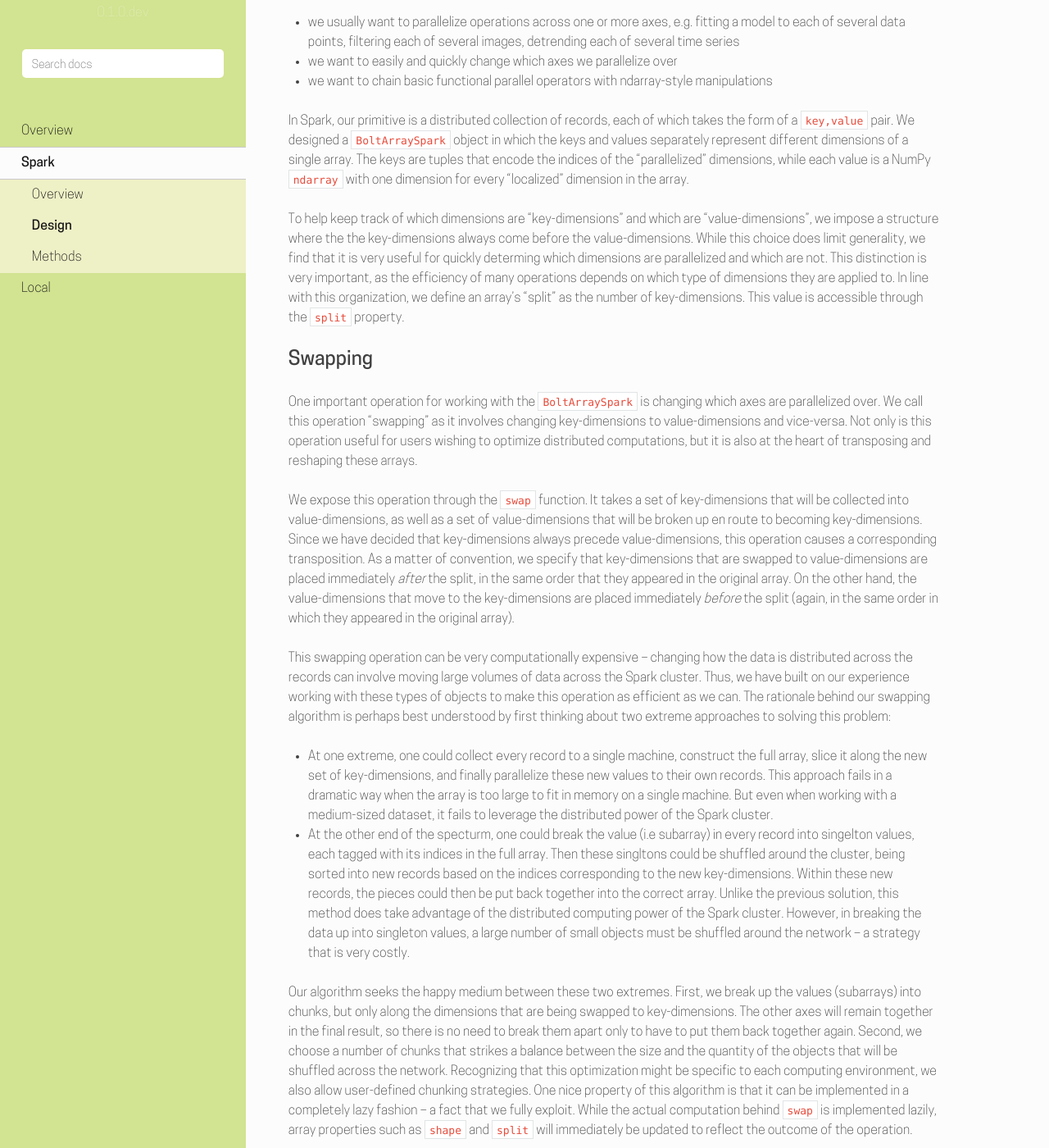
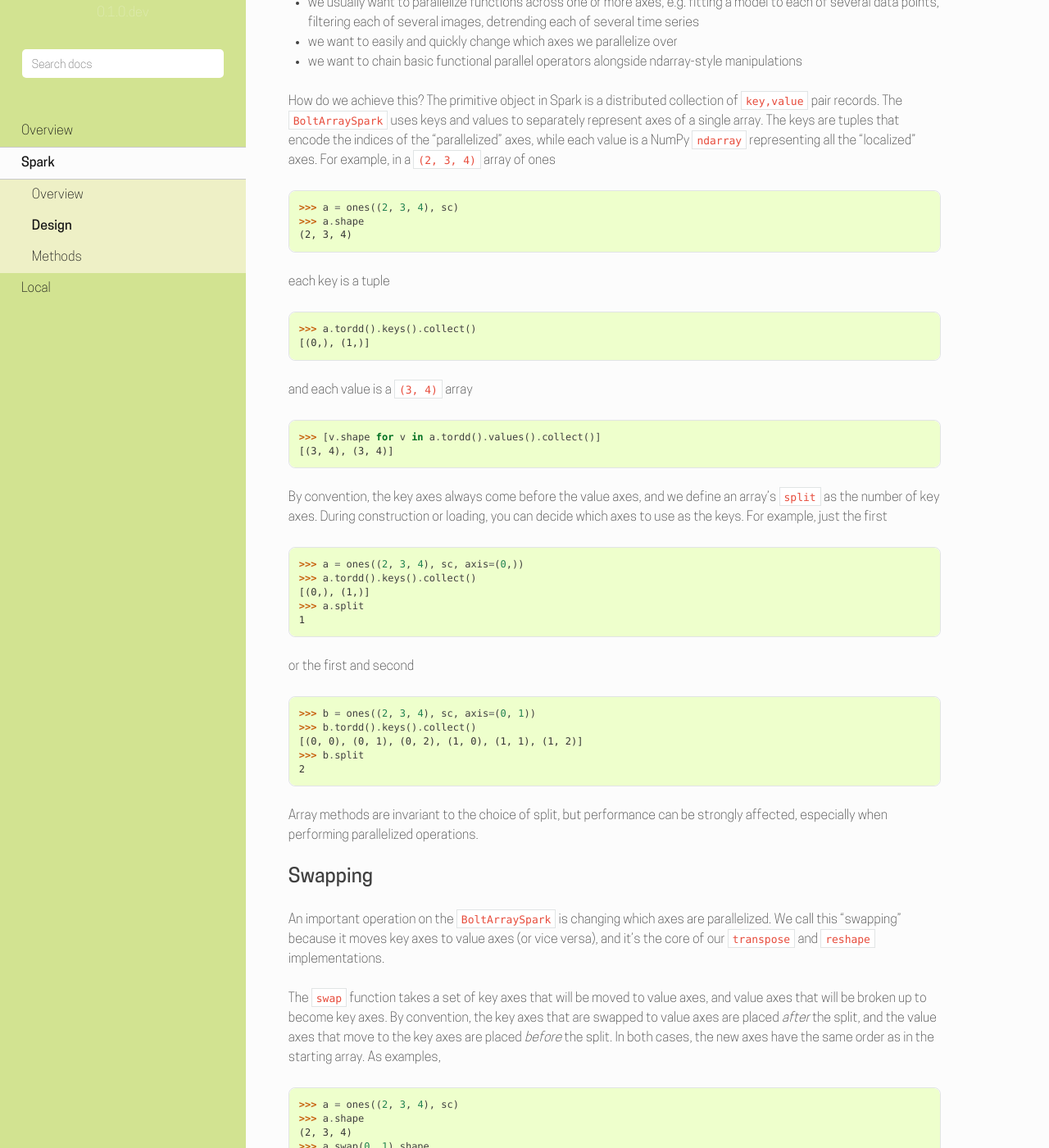
Before and after one commit to bolt-project/bolt, a Sphinx documentation site: the page built from docs/source/spark-design.rst, in a window 1280 px wide and 1400 px high, scrolled down 218 px. Shown: the whole window at 82% size. Built offline with Sphinx 7.4.7 and the Read the Docs theme 2.0.0, drawn with Linux system fonts in a browser that asks for light colours; some of the changed text lies outside the part shown.

Commit message:
Doc updates

```diff
--- a/docs/source/spark-design.rst
+++ b/docs/source/spark-design.rst
@@ -1,71 +1,150 @@
 Design
 =======
 
-Here we delve into the core design underlying the Spark bolt array. Our considerations were based on the following observations having worked with ndarray-like objects in Spark:
+Our design stems from several observations we've made working with ndarray-like objects in Spark:
 
-- we usually want to parallelize operations across one or more axes, e.g. fitting a model to each of several data points, filtering each of several images, detrending each of several time series
+- we usually want to parallelize functions across one or more axes, e.g. fitting a model to each of several data points, filtering each of several images, detrending each of several time series
 - we want to easily and quickly change which axes we parallelize over
-- we want to chain basic functional parallel operators with ndarray-style manipulations
+- we want to chain basic functional parallel operators alongside ndarray-style manipulations
 
-In Spark, our primitive is a distributed collection of records, each of which takes the form of a ``key,value`` pair. We designed a ``BoltArraySpark`` object
-in which the keys and values separately represent different dimensions of a single array. The keys are tuples that encode the indices of the "parallelized"
-dimensions, while each value is a NumPy ``ndarray`` with one dimension for every "localized" dimension in the array.
+How do we achieve this? The primitive object in Spark is a distributed collection of ``key,value`` pair records. The ``BoltArraySpark`` uses keys and values to separately represent axes of a single array. The keys are tuples that encode the indices of the "parallelized"
+axes, while each value is a NumPy ``ndarray`` representing all the "localized" axes. For example, in a ``(2, 3, 4)`` array of ones
 
-To help keep track of which dimensions
-are "key-dimensions" and which are "value-dimensions", we impose a structure where the the key-dimensions always come before the value-dimensions. While this
-choice does limit generality, we find that it is very useful for quickly determing which dimensions are parallelized and which are not. This distinction is very
-important, as the efficiency of many operations depends on which type of dimensions they are applied to. In line with this organization, we define an array's
-"split" as the number of key-dimensions. This value is accessible through the ``split`` property.
+.. code:: python
+
+ 	>>> a = ones((2, 3, 4), sc)
+ 	>>> a.shape
+ 	(2, 3, 4)
+
+each key is a tuple
+
+.. code:: python
+
+	>>> a.tordd().keys().collect()
+	[(0,), (1,)]
+
+and each value is a ``(3, 4)`` array
+
+.. code:: python
+
+	>>> [v.shape for v in a.tordd().values().collect()]
+	[(3, 4), (3, 4)]
+
+By convention, the key axes always come before the value axes, and we define an array's ``split`` as the number of key axes. During construction or loading, you can decide which axes to use as the keys. For example, just the first
+
+.. code:: python
+
+ 	>>> a = ones((2, 3, 4), sc, axis=(0,))
+ 	>>> a.tordd().keys().collect()
+ 	[(0,), (1,)]
+ 	>>> a.split
+ 	1
+
+or the first and second
+
+.. code:: python
+
+ 	>>> b = ones((2, 3, 4), sc, axis=(0, 1))
+ 	>>> b.tordd().keys().collect()
+ 	[(0, 0), (0, 1), (0, 2), (1, 0), (1, 1), (1, 2)]
+ 	>>> b.split
+ 	2
+
+Array methods are invariant to the choice of split, but performance can be strongly affected, especially when performing parallelized operations.
 
 Swapping
 --------
 
-One important operation for working with the ``BoltArraySpark`` is changing which axes are parallelized over. We call this operation "swapping" as it
-involves changing key-dimensions to value-dimensions and vice-versa. Not only is this operation useful for users wishing to optimize distributed computations,
-but it is also at the heart of transposing and reshaping these arrays.
+An important operation on the ``BoltArraySpark`` is changing which axes are parallelized. We call this "swapping" because it moves key axes to value axes (or vice versa), and it's the core of our ``transpose`` and ``reshape`` implementations.
 
-We expose this operation through the ``swap`` function. It takes a set of
-key-dimensions that will be collected into value-dimensions, as well as a set of value-dimensions that will be broken up en route to
-becoming key-dimensions. Since we have decided that key-dimensions always precede value-dimensions, this operation causes a corresponding transposition.
-As a matter of convention, we specify that key-dimensions that are swapped to value-dimensions are placed immediately *after* the split, in the same order that they
-appeared in the original array. On the other hand, the value-dimensions that move to the key-dimensions are placed immediately *before* the split (again,
-in the same order in which they appeared in the original array).
+The ``swap`` function takes a set of key axes that will be moved to value axes, and value axes that will be broken up to become key axes. By convention, the key axes that are swapped to value axes are placed *after* the split, and the value axes that move to the key axes are placed *before* the split. In both cases, the new axes have the same order as in the starting array. As examples,
 
-This swapping operation can be very computationally expensive -- changing how the data is distributed across the records can involve moving large volumes of data
-across the Spark cluster. Thus, we have built on our experience working with these types of objects to make this operation as efficient as we can. The rationale
-behind our swapping algorithm is perhaps best understood by first thinking about two extreme approaches to solving this problem:
+.. code:: python
 
-- At one extreme, one could collect every record to a single machine, construct the full array, slice it along the new set of key-dimensions, and finally parallelize these new values to their own records. This approach fails in a dramatic way when the array is too large to fit in memory on a single machine. But even when working with a medium-sized dataset, it fails to leverage the distributed power of the Spark cluster.
-- At the other end of the specturm, one could break the value (i.e subarray) in every record into singelton values, each tagged with its indices in the full array. Then these singltons could be shuffled around the cluster, being sorted into new records based on the indices corresponding to the new key-dimensions. Within these new records, the pieces could then be put back together into the correct array. Unlike the previous solution, this method does take advantage of the distributed computing power of the Spark cluster. However, in breaking the data up into singleton values, a large number of small objects must be shuffled around the network -- a strategy that is very costly.
+ 	>>> a = ones((2, 3, 4), sc)
+ 	>>> a.shape
+ 	(2, 3, 4)
+ 	>>> a.swap(0, 1).shape
+ 	(4, 2, 3)
+ 	>>> a.swap((0,), (0, 1)).shape
+ 	(3, 4, 2)
 
-Our algorithm seeks the happy medium between these two extremes. First, we break up the values (subarrays) into chunks, but only along the dimensions that are being
-swapped to key-dimensions. The other axes will remain together in the final result, so there is no need to break them apart only to have to put them
-back together again. Second, we choose a number of chunks that strikes a balance between the size and the quantity of the objects that will be shuffled across the network.
-Recognizing that this optimization might be specific to each computing environment, we also allow user-defined chunking strategies. One nice property of this
-algorithm is that it can be implemented in a completely lazy fashion -- a fact that we fully exploit. While the actual computation behind ``swap`` is implemented
-lazily, array properties such as ``shape`` and ``split`` will immediately be updated to reflect the outcome of the operation.
+One argument can be empty, for example, to move all axes into the keys. In this case, the shape stays the same
+
+.. code:: python
+
+ 	>>> b = a.swap((), (0, 1))
+ 	>>> a.shape
+ 	(2, 3, 4)
+ 	>>> b.shape
+ 	(2, 3, 4)
+
+but the split has changed
+
+.. code:: python
+
+ 	>>> a.split
+ 	1
+ 	>>> b.split
+ 	3
+
+the keys are now three dimensional
+
+.. code:: python
+
+ 	>>> b.tordd().keys().take(5)
+ 	[(1, 0, 0), (1, 0, 1), (1, 0, 2), (1, 0, 3), (1, 1, 0)]
+
+and there are more records reflecting greater parallelism, as expected
+
+.. code:: python
+
+	>>> a.tordd().count()
+	2
+	>>> b.tordd().count()
+	24
+
+Swapping can be expensive because it incurs a shuffle, but we have leveraged our experience doing these oeprations at scale to make it as efficient as possible.
+
+To understand our solution, consider two extremes. One one end, we could collect the entire array locally, reslice locally, and redistribute -- but that will fail on out-of-memory datasets. On the other end, we could break up the values into singletons, tag each with an index, and do a massive and expensive shuffle to put them back together.
+
+Our approach is in the middle. We break up the values into "chunks", only along dimensions that are being moved, and use chunk sizes that minimize the number of objects shuffled while avoiding objects that are too large (this is a configurable parameter, but our default has proven efficient at scale in practice).
+
+The entire process is lazy, which helps when composing it with other lazy operations, and properties like ``shape`` and ``split`` are automatically propagated.
 
 Transposing / reshaping
 -----------------------
 
-Transposing and reshaping are fundamental array operations. We can determine whether or not a call to ``transpose`` or ``reshape`` will invove a (potentially costly)
-call to ``swap`` based on our stiuplation that key-dimensions always come before value-dimensions  -- to wit, we distinguish between
-two important cases:
-
-1. when the transpose acts independently on the keys and values, we apply a fast ``map`` operation that that does not affect how the array is distributed across the partitions
-2. when the transpose demands that keys and values be interchanged, we cannot avoid redistributing the data, but we attempt to do this in an efficient manner
-
-As with ``swap``, these operations are lazy, though array properties are immediately updated.
+The user-facing functions ``transpose`` and ``reshape`` are generally special cases of ``swap``, with one small modification: if the desired shape can be achieved by separately and independently manipulating the keys axes or values axes, we can avoid a shuffle, and just apply the neccessary operations via a ``map``. We identify the neccessary steps for any given requested ``transpose`` or ``reshape``, and choose the most efficient execution. As with ``swap``, these operations are lazy, though array properties are immediately updated.
 
 Stacking
 --------
 
-When calling ``map`` on a ``BoltArraySpark`` operations are applied in parallel to the ``value`` of each ``key,value`` record, which is a NumPy array representing a subset of axes. For some vectorized operations, it can be more efficient to apply functions to groups of records at once (represented as "stacked" NumPy arrays), and in these situations order tpyically does not matter.
+A common use case for the Bolt array in Spark is applying functions in parallel. In general, when calling ``map``, functions will be applied to the ``value`` of each ``key,value`` record, which is a NumPy array representing a subset of axes. For example, if we have the following Bolt array:
 
-To support this use case, we provide a stacked representation of a Bolt array in Spark. The ``StackedArray`` combines all records in a single Spark partition. Operations performed on this object can leverage NumPy's single-core performance at the partition level, rather than at the usual ``key,value`` record level.
+.. code:: python
 
-A stacked representation can be accessed via the ``BoltArraySpark.stack()`` method. The optional ``size`` parameter describes the maximum number of records that can be incorporated into a stack. Note that the stacking operation will never combine records across partitions (which would incur a shuffle), so the actual stack sizes might be less than ``size``. Calling ``stack`` will return a reference to a ``StackedArray`` object which wraps an underlying bolt array and only provides access to a subset of its original methods. Currently, the only method supported on a `Stacked` object is ``map``, and it only operates over whichever axes were in the values when ``stack`` was called.
+ 	>>> a = ones((100, 5), sc)
+ 	>>> a.shape
+ 	(100, 5)
 
-Calling ``unstack()`` on a ``StackedArray`` object will return the unstacked ``BoltArraySpark``, potentially transformed by a series of ``map`` operations. This is accomplished by calling Spark's ``flatMap`` on every stack, converting each back into a list of ``key,value`` pairs.
+each value is a ``(5,)`` array
 
-When should you ``stack``? If you have a core function
+.. code:: python
+
+	>>> a.tordd().values().first().shape
+	(5,)
+
+For some operations, it can be more efficient to apply functions to groups of records at once. For example, when calling one of the ``partial_fit`` methods from ``scikit-learn``, which take an arbitrary number of data points and estimate model parameters.
+
+To support this use case, we provide a method ``stack`` to aggregate records within partitions. The resulting ``StackedArray`` has the same intrinstic shape, but records have been aggregated to leverage faster performance by operating on larger arrays. The only parameter is the ``size``, the number of records aggregated per partition
+
+.. code:: python
+
+	>>> s = a.stack(10)
+	>>> s.shape
+	(100, 5)
+	>>> s.tordd().values().first().shape
+	(10, 5)
+
+To ensure proper shape handling, we restrict functionality to ``map``, and the mapped function must take an ``ndarray`` and return an ``ndarray``. Shape information will be propagated, and after applying a set of function(s) you can recreate a Bolt array using ``unstack``.
--- a/docs/source/spark-overview.rst
+++ b/docs/source/spark-overview.rst
@@ -63,26 +63,6 @@ and change the form of paralleization during construction
 	(2, 3)
 	>>> a.values.shape
 	(4,)
-
-The generic ``swap`` operation moves axes between the keys and the values
-
-.. code:: python
-
-	>>> a = ones((2, 3, 4), sc, axis=0)
-	>>> b = a.swap((), (0,))
-	>>> a.keys.shape
-	(2,)
-	>>> b.keys.shape
-	(2,3)
-
-in this case the array itself didn't change dimension, we only changed the parallelization
-
-.. code:: python
-
-	>>> b.shape
-	(2, 3, 4)
-
-The user-facing ``transpose`` and ``reshape`` rely on ``swap`` to do their reorganization.
 
 Ordering does not matter, but the RDD will be sorted before converting into a local array to ensure correct structure
 
```
Also changed, not shown: other parts of docs/source/spark-overview.rst (+1 -1 lines).
